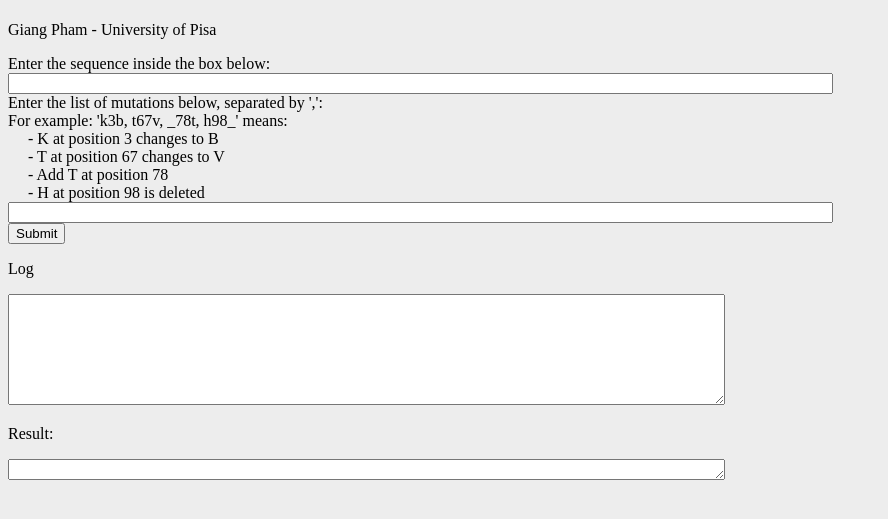
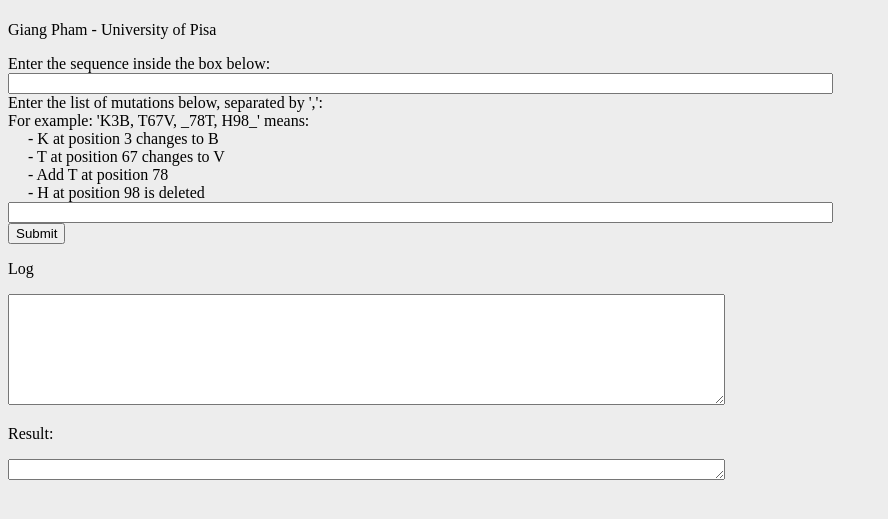
Before and after one commit to giangpth/giangpth.github.io, a plain HTML site: page Mutation/Mutation.html in a window 1280 px wide. Shown: the part 59-578 px from the top of the page, without its empty margins (0-888 px from the left). Drawn offline with Linux system fonts and the light colour scheme.

Commit message:
Change something

```diff
--- a/Mutation/Mutation.html
+++ b/Mutation/Mutation.html
@@ -22,7 +22,7 @@
                 <label for="seq">Enter the sequence inside the box below:</label><br>
                 <input type="text" id="seq" name="seq" value="" required size=100><br>
                 <label for="mut">Enter the list of mutations below, separated by ',':</label><br>
-                <label for="mut">For example: 'k3b, t67v, _78t, h98_' means:</label><br>
+                <label for="mut">For example: 'K3B, T67V, _78T, H98_' means:</label><br>
                 <label for="mut">&emsp; - K at position 3 changes to B</label><br>
                 <label for="mut">&emsp; - T at position 67 changes to V</label><br>
                 <label for="mut">&emsp; - Add T at position 78</label><br>
```
